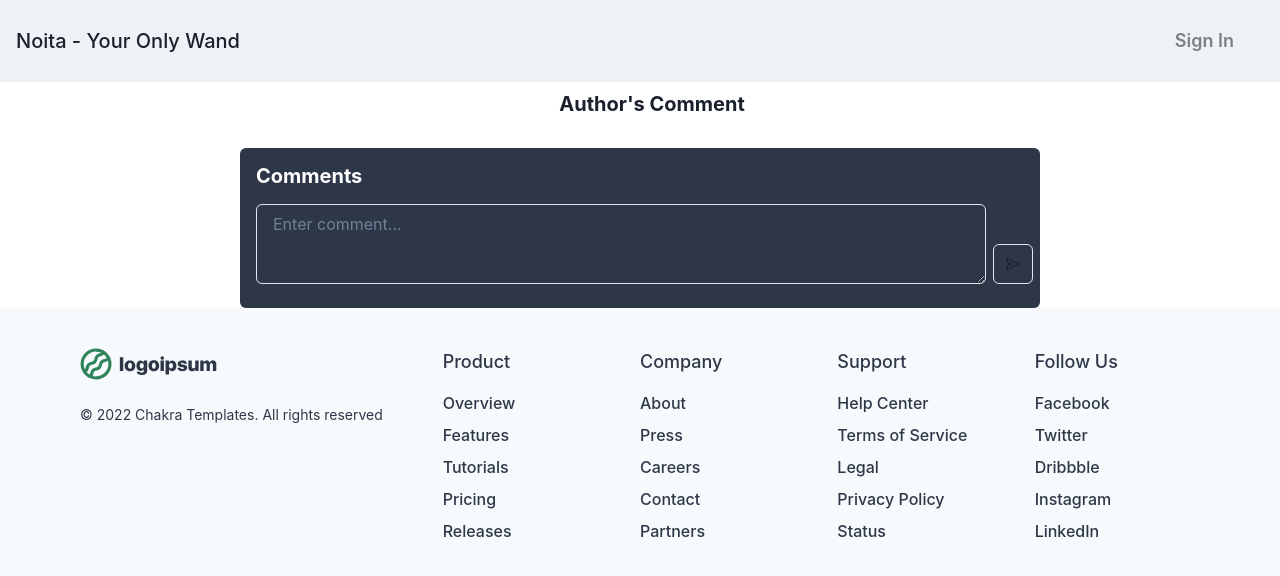
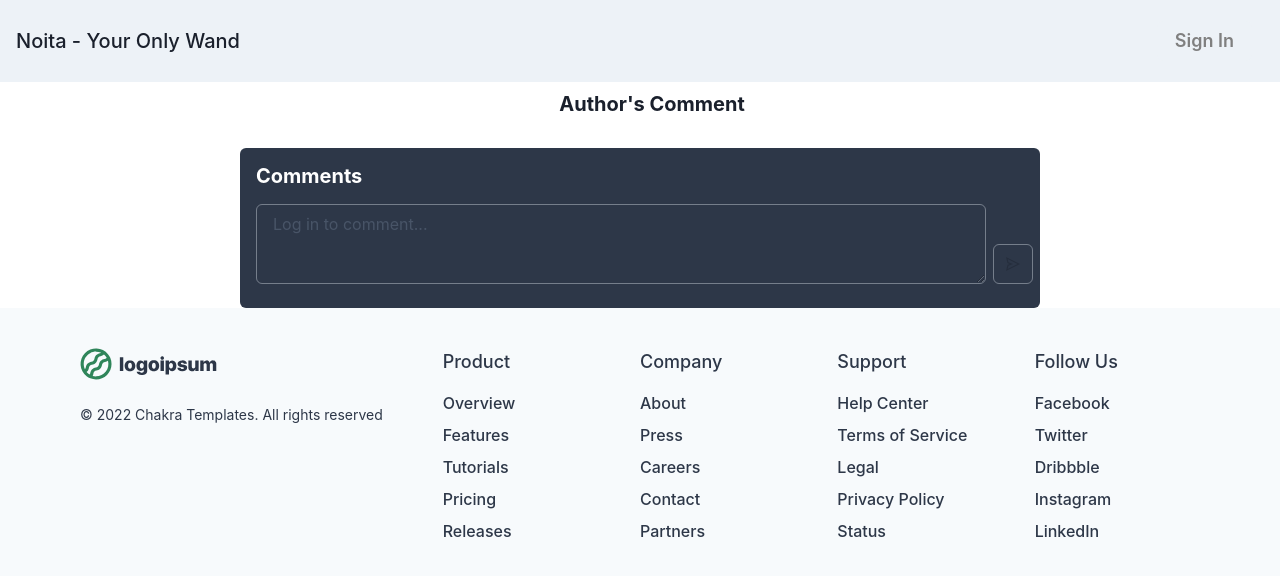
Before and after one commit to subaru0317/Noita-app, a React (Vite) app: page /list/1 in a window 1280 px wide. Shown: the top 576 px of the page. Built offline with nearby package versions, Linux system fonts and the light colour scheme; no server answers; the database is empty; what @ffmpeg/ffmpeg would draw is missing.

Commit message:
コメントはログインユーザのみアクセス可能になるように変更

```diff
--- a/src/components/CommetInputField.jsx
+++ b/src/components/CommetInputField.jsx
@@ -3,14 +3,18 @@ import { Textarea, Box, IconButton, Tooltip, Kbd, Flex, Center } from '@chakra-u
 import { db, auth } from "../firebase";
 import { addDoc, updateDoc, collection, serverTimestamp } from "firebase/firestore";
 import { AiOutlineSend } from "react-icons/ai";
+import { useAuthState } from 'react-firebase-hooks/auth'
 
 const CommentInputField = ({ imageId }) => {
   const [newComment, setNewComment] = useState('');
   const [showTooltip, setShowTooltip] = useState(false);
+  const [user] = useAuthState(auth);
 
   const handleCommentSubmit = async (e) => {
     e.preventDefault();
 
+    // Check if the trimmed comment is not an empty string
+    if (newComment.trim() !== '') {
       const docRef = await addDoc(collection(db, 'comments'), {
         text: newComment,
         imageId,
@@ -25,11 +29,13 @@ const CommentInputField = ({ imageId }) => {
       });
 
       setNewComment('');
+      setShowTooltip(false);  // Hide the tooltip after submitting a comment
+    }
   };
 
   const handleNewCommentChange = (e) => {
     setNewComment(e.target.value);
-    setShowTooltip(e.target.value !== '');
+    setShowTooltip(e.target.value.trim() !== '');
   };
 
   const handleKeyPress = (e) => {
@@ -56,10 +62,11 @@ const CommentInputField = ({ imageId }) => {
         value={newComment}
         onChange={handleNewCommentChange}
         onKeyPress={handleKeyPress}
-        placeholder="Enter comment..."
+        placeholder={user ? "Enter comment..." : "Log in to comment..."} // Display different placeholders based on login status
         mb={2}
         resize="vertical"
-        width="730px"  // Set the width of the Textarea
+        width="730px"
+        isDisabled={!user}  // Disable the Textarea if the user is not logged in
       />
       <Box pos="absolute" right="-45px" bottom="8px">
         <Tooltip
@@ -79,6 +86,8 @@ const CommentInputField = ({ imageId }) => {
             onClick={handleCommentSubmit}
             variant="outline"
             left="2px"
+            bgColor={newComment.trim() !== '' ? 'green.500' : undefined}
+            isDisabled={!user}  // Disable the button if the user is not logged in
           />
         </Tooltip>
       </Box>
```
Lines whose indentation alone changed are shown as unchanged.
